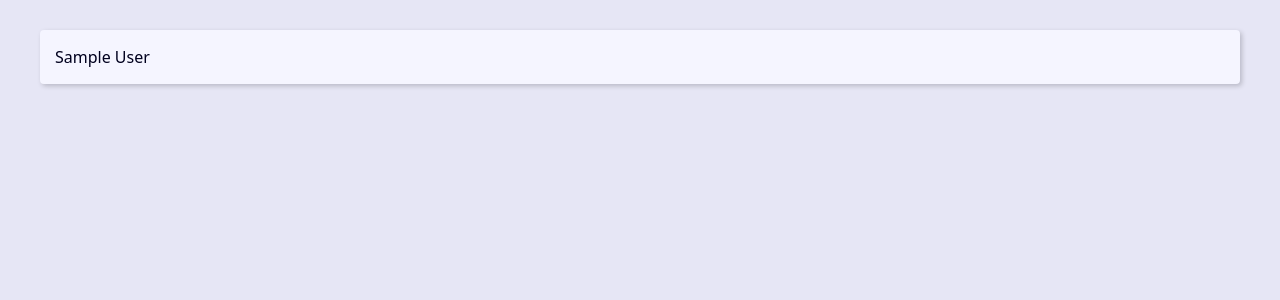
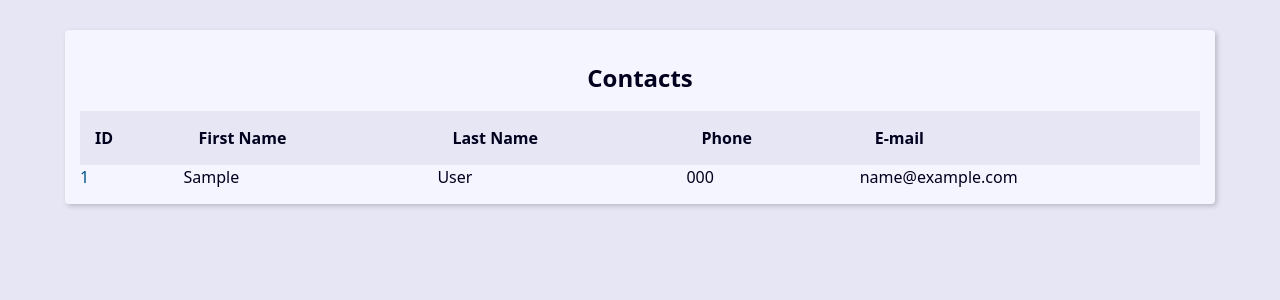
Before and after one commit to joseantonioalmeida/PROJECT-AGENDA-DJANGO, a Django app: page / in a window 1280 px wide. Shown: the top 300 px of the page. Run offline with Django 5.2, Linux system fonts and the light colour scheme; tables that the repository leaves empty hold one stand-in row (values such as "Sample post").

Commit message:
Criando a tabela que exibe os contatos no index.html

```diff
--- a/base_static/global/css/style.css
+++ b/base_static/global/css/style.css
@@ -11,7 +11,7 @@
     --clr-light-shadow-5: rgba(200, 200, 255, 5%);
     --clr-light-shadow-10: rgba(200, 200, 255, 10%);
     --clr-light-shadow-20: rgba(200, 200, 255, 20%);
-    --main-page-width: 120rem;
+    --main-page-width: 115rem;
     --table-min-width: 60rem;
     --biggest-font-size: 5rem;
     --bigger-font-size: 4rem;
--- a/contact/templates/contact/index.html
+++ b/contact/templates/contact/index.html
@@ -1,8 +1,35 @@
 {% extends "global/base.html" %}
 
 {% block content %}
-    {% for contact in contacts %}
-        {{ contact }}
-        <br>
-    {% endfor %}
+    <div class='responsive-table'>
+        <table class='contacts-table'>
+            <caption class='table-caption'>
+                Contacts
+            </caption>
+            <thread>
+                <tr class='table-row table-row-header'>
+                    <th class='table-header'>ID</th>
+                    <th class='table-header'>First Name</th>
+                    <th class='table-header'>Last Name</th>
+                    <th class='table-header'>Phone</th>
+                    <th class='table-header'>E-mail</th>
+                </tr>
+            </thread>
+            <tbody>
+                {% for contact in contacts %}
+                    <tr class='table-row'>
+                        <td class='table-cell'>
+                            <a class='table-link' href="#">
+                                {{ contact.id }}
+                            </a>
+                        </td>
+                        <td class='table-cell'>{{ contact.first_name }}</td>
+                        <td class='table-cell'>{{ contact.last_name }}</td>
+                        <td class='table-cell'>{{ contact.phone }}</td>
+                        <td class='table-cell'>{{ contact.email }}</td>
+                    </tr>
+                {% endfor %}
+            </tbody>
+        </table>
+    </div>
 {% endblock content %}
```
